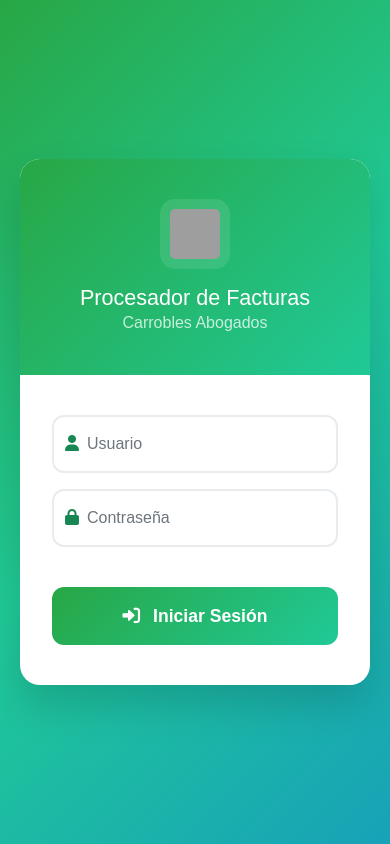
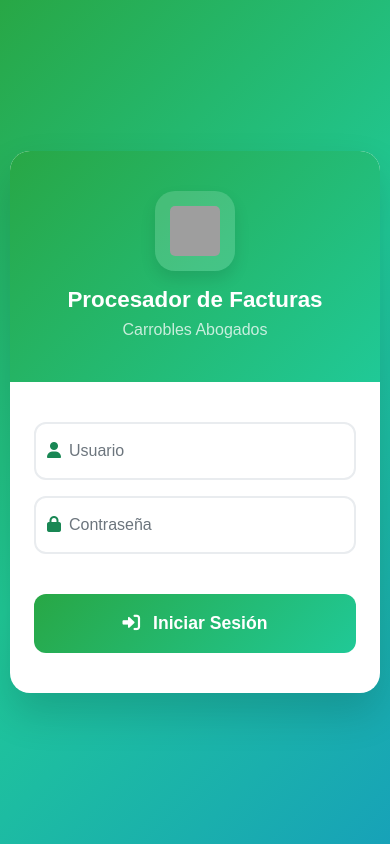
Before and after one commit to ddmr2811/Facturas, a Flask app: page /login in a window 390 px wide. Run offline with Flask 3, Linux system fonts and the light colour scheme; parts of the project's set-up code (start-up, migrations or seed data) failed here and were passed over; some libraries are stand-ins or nearby versions; grey boxes are pictures that could not be loaded.

Commit message:
📱 Optimizar tamaño del logo y proporción de la tarjeta de login para mejor legibilidad

```diff
--- a/version_simplificada/templates/login.html
+++ b/version_simplificada/templates/login.html
@@ -21,7 +21,7 @@
             border-radius: 20px;
             box-shadow: 0 20px 40px rgba(0, 0, 0, 0.15);
             overflow: hidden;
-            max-width: 420px;
+            max-width: 480px;
             width: 100%;
             margin: 0 20px;
         }
@@ -29,21 +29,22 @@
         .login-header {
             background: linear-gradient(135deg, #28a745 0%, #20c997 100%);
             color: white;
-            padding: 2.5rem 2rem;
+            padding: 3rem 2rem;
             text-align: center;
         }
 
         .login-header img {
-            width: 70px;
-            height: 70px;
-            margin-bottom: 1rem;
-            border-radius: 15px;
-            background: rgba(255, 255, 255, 0.1);
-            padding: 10px;
+            width: 100px;
+            height: 100px;
+            margin-bottom: 1.5rem;
+            border-radius: 20px;
+            background: rgba(255, 255, 255, 0.15);
+            padding: 15px;
+            box-shadow: 0 8px 16px rgba(0, 0, 0, 0.1);
         }
 
         .login-body {
-            padding: 2.5rem 2rem;
+            padding: 3rem 2.5rem;
         }
 
         .form-floating {
@@ -106,14 +107,40 @@
             color: #721c24;
             border-left: 4px solid #dc3545;
         }
+
+        /* Responsive adjustments */
+        @media (max-width: 576px) {
+            .login-container {
+                max-width: 95%;
+                margin: 0 10px;
+            }
+
+            .login-header {
+                padding: 2.5rem 1.5rem;
+            }
+
+            .login-header img {
+                width: 80px;
+                height: 80px;
+                margin-bottom: 1rem;
+            }
+
+            .login-body {
+                padding: 2.5rem 1.5rem;
+            }
+
+            .login-header h3 {
+                font-size: 1.4rem;
+            }
+        }
     </style>
 </head>
 <body>
     <div class="login-container">
         <div class="login-header">
             <img src="https://i.imgur.com/2pr7MD5.png" alt="Logo Empresa">
-            <h4 class="mb-0">Procesador de Facturas</h4>
-            <p class="mb-0 opacity-75">Carrobles Abogados</p>
+            <h3 class="mb-1 fw-bold">Procesador de Facturas</h3>
+            <p class="mb-0 opacity-75 fs-6">Carrobles Abogados</p>
         </div>
 
         <div class="login-body">
```
